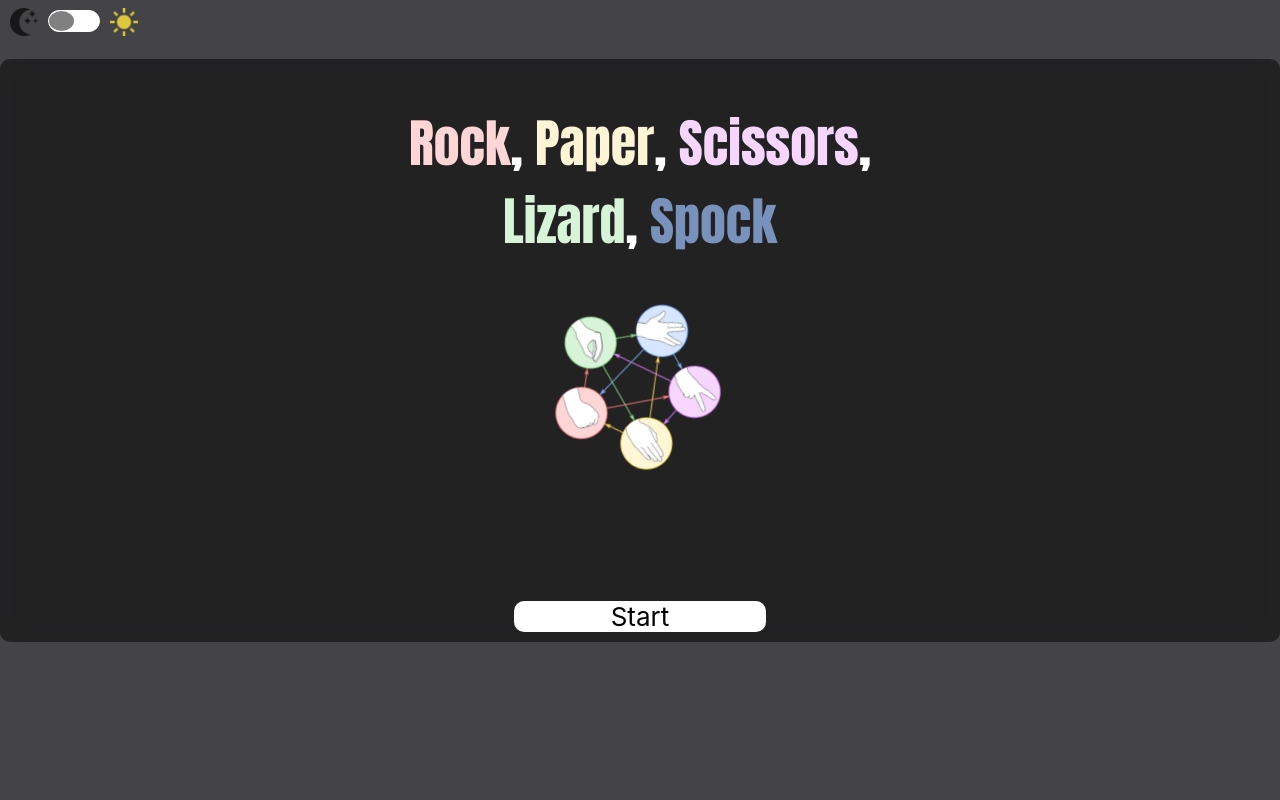
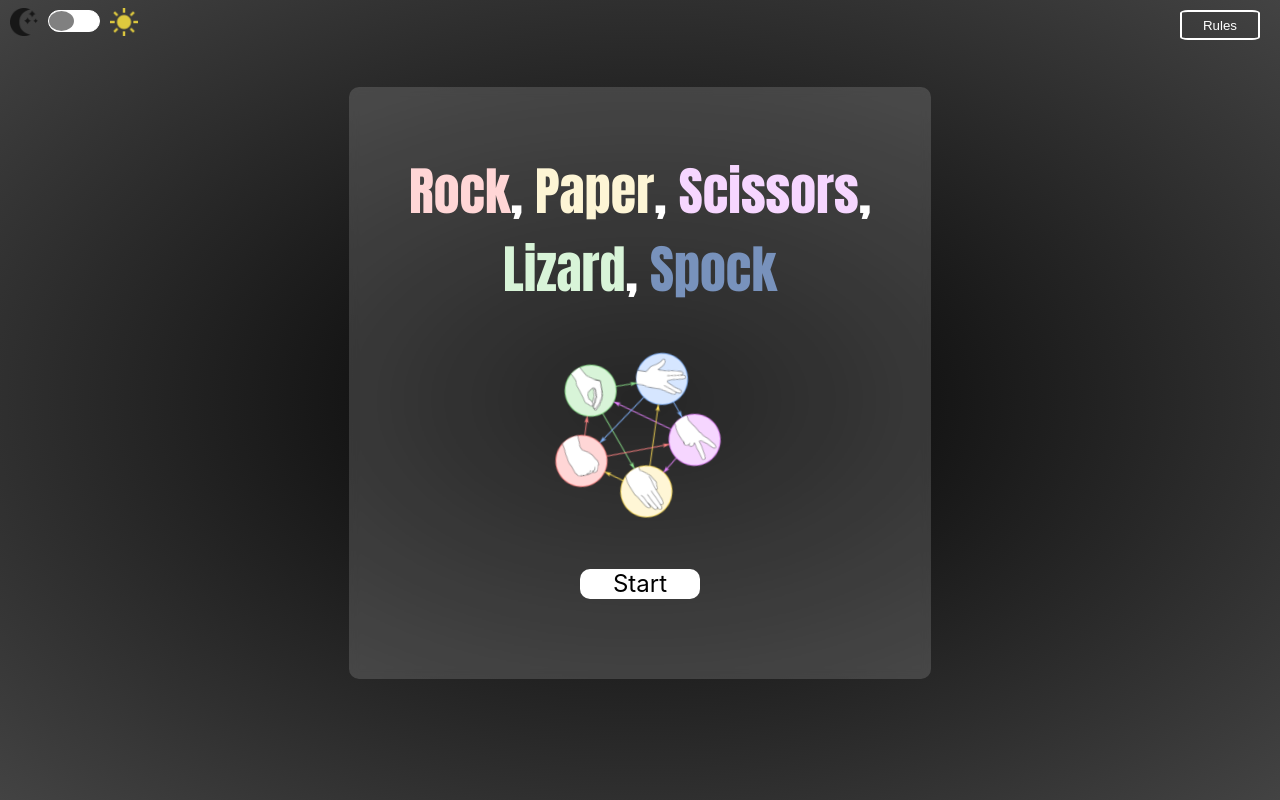
Before and after one commit to miraclebanks/RPSLS, a React (Create React App) app in the folder rpsls/: page / in a window 1280 px wide. Built offline with nearby package versions, Linux system fonts and the light colour scheme.

Commit message:
Added react-modal library, rules and popup modal component

```diff
--- a/rpsls/package.json
+++ b/rpsls/package.json
@@ -8,6 +8,7 @@
     "@testing-library/user-event": "^13.5.0",
     "react": "^17.0.2",
     "react-dom": "^17.0.2",
+    "react-modal": "^3.14.4",
     "react-router-dom": "^6.2.1",
     "react-scripts": "5.0.0",
     "web-vitals": "^2.1.4"
--- a/rpsls/src/App.css
+++ b/rpsls/src/App.css
@@ -7,7 +7,7 @@
 }
 .App {
   text-align: center;
-  background-color: #444446;
+  background: radial-gradient(#000000, #434343);
   color: var(--dark-txt-color);
   height: 100%;
 }
@@ -19,6 +19,9 @@
 
 .App-header{
   padding: 10px;
+  display:flex;
+  justify-content: space-between;
+
 }
 
 @media (prefers-reduced-motion: no-preference) {
@@ -49,7 +52,7 @@
    margin-bottom: 10px;
  }
  .app-light-mode {
-   background-color: var(--light-bg-color);
+  background: radial-gradient(#e66465, #9198e5);
    color:var(--light-txt-color);
    height: 100%;
  }
@@ -83,3 +86,28 @@
   display: inline-block;
 }
 /* #endregion Color Mode */
+
+/*************  Rules Button  *****************/
+/* #region Rules Button */
+.rules-section{
+  height: 30px;
+  width:100px;
+  display:flex;
+  justify-content: center;
+
+}
+.rules-button{
+  display:flex;
+  align-items: center;
+  justify-content: center;
+  border: 2px solid white;
+  border-radius: 10%;
+  width:80%;
+  color:white;
+  cursor:pointer;
+}
+.rules-button:hover{
+  background:grey;
+}
+
+/* #endregion Rules Button */
--- a/rpsls/src/App.js
+++ b/rpsls/src/App.js
@@ -1,4 +1,5 @@
-// import { ReactDOM } from "react-dom";
+import React, { Component } from "react";
+import PopUp from "./components/PopUp/PopUp.tsx";
 import { BrowserRouter, Routes, Route } from "react-router-dom";
 import HomeScreen from "./components/HomeScreen/HomeScreen.js";
 import GameBoard from './components/GameBoard/GameBoard.tsx'
@@ -34,6 +35,9 @@ function App() {
           </div>
           <img className="color-mode-image" src={sun} />
         </section>
+        <section className ='rules-section'>
+          <PopUp className='rules-button'>Rules</PopUp>
+        </section>
       </header>
       <BrowserRouter>
         <Routes>
--- a/rpsls/src/components/HomeScreen/HomeScreen.js
+++ b/rpsls/src/components/HomeScreen/HomeScreen.js
@@ -1,15 +1,13 @@
 import React from 'react';
 import './styles/HomeScreen.css';
 import logo from "./RPSLS.png"
-import {Link} from 'react-router-dom';
+import { Link } from 'react-router-dom';
 
 
 
 export default function HomeScreen() {
   return (
-    <div>
-           <header className="Home-header">
-
+    <div className='home-screen'>
     <div className='content-container'>
       <div className='content'>
         <h1>
@@ -20,10 +18,12 @@ export default function HomeScreen() {
           <span className="spock"> Spock</span>
         </h1>
         <img src={logo} className="App-logo" alt="logo" />
+
         <Link to='/game' className='link'> Start</Link>
 </div>
       </div>
-      </header>
     </div>
+
+
   )
 }
--- a/rpsls/src/components/HomeScreen/styles/HomeScreen.css
+++ b/rpsls/src/components/HomeScreen/styles/HomeScreen.css
@@ -1,21 +1,33 @@
+.home-screen{
+  width:100%;
+  height:90%;
+  display:flex;
+  justify-content: center;
+}
 .content-container{
-  background-color: rgba(0,0,0,0.5);
-  backdrop-filter: blur(10px);
-  border-radius: 10px;
-  height: 30%;
-  padding: 10px;
-   /* -webkit-backdrop-filter: blur(10px);
-  border-radius: 10%; */
+  height: 90%;
+  width:100%;
+  display:flex;
+  justify-content:center;
+  align-items: center;
+
 }
 
+
 .content {
+  background-color:rgba(255,255,255,.15);
+  backdrop-filter: blur(5px);
+  border-radius: 10px;
   min-height: 300px;
+  max-height: 600px;
   display: flex;
   flex-direction: column;
   align-items: center;
   justify-content: flex-start;
+  padding: 30px 60px 80px 60px;
   font-size: calc(10px + 2vmin);
   color: white;
+
 }
 
 
@@ -44,13 +56,18 @@ h1{
     color: #7892bc
   }
   .link {
+      display:flex;
+      text-align:center;
+      align-items: center;
+      justify-content: center;
      background: white;
-     height: 30%;
-     width: 20%;
+     height: clamp(20px,30px,50px);
+     width: 120px;
      margin-top: 10%;
      color: black;
      border-radius: 10px;
      transition: background-color .2s;
+     font-size: 1.5rem;
   }
   .link:hover {
     background-color: lightgrey;
--- /dev/null
+++ b/rpsls/src/components/PopUp/PopUp.tsx
@@ -0,0 +1,40 @@
+import React, { useState } from 'react';
+import Modal from 'react-modal';
+import './styles/PopUp.css';
+import Rules from '../Rules/Rules.tsx';
+
+const customStyles = {
+  overlay:{
+    backgroundColor:"none"
+  },
+  content: {
+    height: '700px',
+    width: '700px',
+    transform: 'translate(40%, 15%)',
+    backgroundColor:'rgba(255,255,255,.8)',
+    backdropFilter: 'blur(5px)',
+  }
+}
+
+Modal.setAppElement('#root');
+
+function PopUp(props) {
+  const [open, setOpen] = useState(false);
+  const openModal = () => {
+    setOpen(true);
+  }
+  const closeModal = () => {
+    setOpen(false);
+  }
+  return (
+    <>
+      <button className='open-button' onClick={openModal}>{props.children} </button>
+      <Modal className ='modal' isOpen={open} style={customStyles} onRequestClose={() => setOpen(false)}>
+        <button className='close-button' onClick={closeModal}>x</button>
+        <Rules></Rules>
+      </Modal>
+    </>
+  )
+}
+
+export default PopUp;
--- /dev/null
+++ b/rpsls/src/components/PopUp/styles/PopUp.css
@@ -0,0 +1,14 @@
+.open-button{
+    display:flex;
+    align-items: center;
+    justify-content: center;
+    border: 2px solid white;
+    border-radius: 10%;
+    width:80%;
+    color:white;
+    cursor:pointer;
+    background:inherit;
+  }
+  .open-button:hover{
+    background:grey;
+  }
--- /dev/null
+++ b/rpsls/src/components/Rules/Rules.tsx
@@ -0,0 +1,20 @@
+import React from 'react';
+import './styles/Rules.css';
+
+export default function Rules() {
+    return (
+        <div className='rules-content'>
+            <h1>Rules</h1>
+            <h4>Scissors cuts Paper</h4>
+            <h4>Paper covers Rock</h4>
+            <h4>Rock crushes Lizard</h4>
+            <h4>Lizard poisons Spock</h4>
+            <h4>Spock smashes Scissors</h4>
+            <h4>Scissors decapitates Lizard</h4>
+            <h4>Lizard eats Paper</h4>
+            <h4>Paper disproves Spock</h4>
+            <h4>Spock vaporizes Rock</h4>
+            <h4>and as it always has Rock crushes Scissors</h4>
+        </div>
+    )
+}
--- /dev/null
+++ b/rpsls/src/components/Rules/styles/Rules.css
@@ -0,0 +1,7 @@
+.rules-content{
+    display:flex;
+    flex-flow:column;
+    justify-content: center;
+    text-align: center;
+    align-content: center;
+}
```
Also changed, not shown: 1 other file (tests, documents, lock files or other folders). Lines whose indentation alone changed are shown as unchanged.
